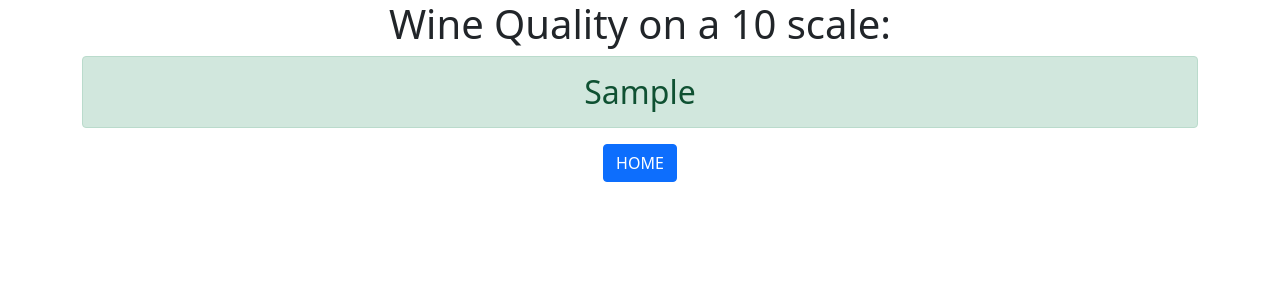
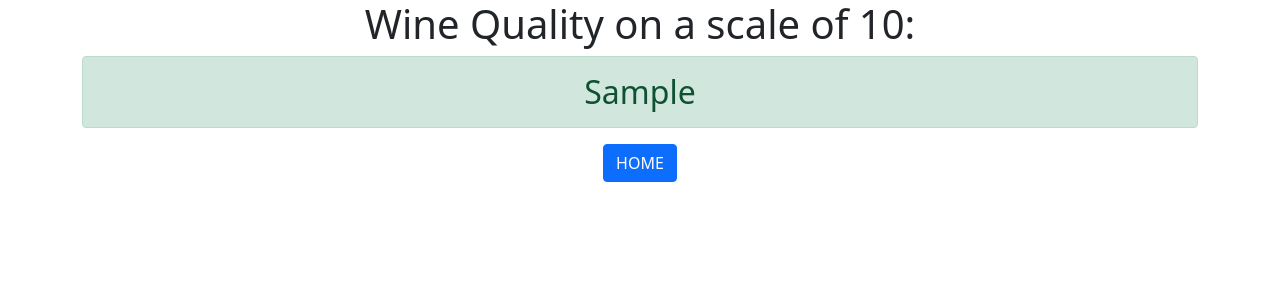
Before and after one commit to RemyAde/wine-predictor-app, a Django app: template predictor/templates/predictor/results.html in a window 1280 px wide. Shown: the top 300 px of the page. Run offline with Django 3.2, Linux system fonts and the light colour scheme; the template is opened without the code that fills it: most values are stand-ins (such as "Sample title", 1, 10 or a date in 2020).

Commit message:
fixed typo in results.html

```diff
--- a/predictor/templates/predictor/results.html
+++ b/predictor/templates/predictor/results.html
@@ -1,7 +1,7 @@
 <link href="https://cdn.jsdelivr.net/npm/bootstrap@5.1.3/dist/css/bootstrap.min.css" rel="stylesheet" integrity="sha384-1BmE4kWBq78iYhFldvKuhfTAU6auU8tT94WrHftjDbrCEXSU1oBoqyl2QvZ6jIW3" crossorigin="anonymous">
 
 <div class="container text-center">
-<h1>Wine Quality on a 10 scale: </h1>
+<h1>Wine Quality on a scale of 10: </h1>
 <h2 class="alert alert-success">{{ pred_results }}</h2>
 
 
```
